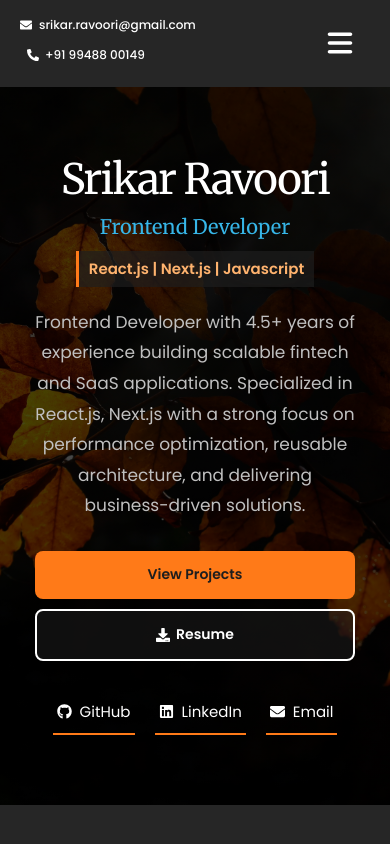
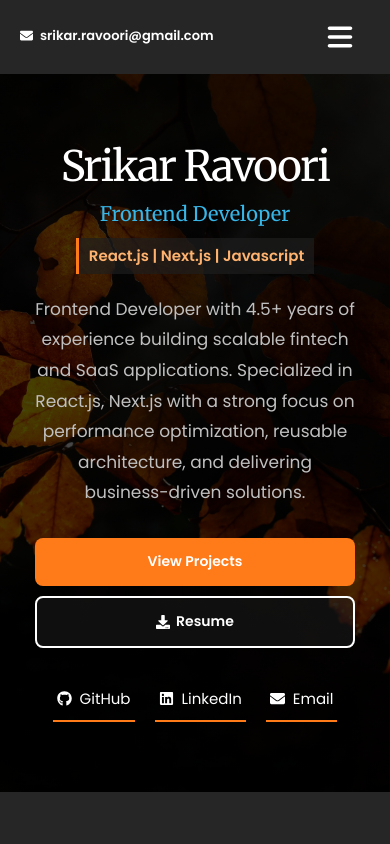
Before and after one commit to srikar1980/srikar-portfolio, a Next.js app: page / in a window 390 px wide. Shown: the top 844 px of the page. Built offline with nearby package versions, Linux system fonts and the light colour scheme.

Commit message:
Fix mobile layout and header styling
Co-authored-by: Copilot <223556219+Copilot@users.noreply.github.com>

```diff
--- a/app/globals.css
+++ b/app/globals.css
@@ -40,7 +40,7 @@ body {
   font-size: 1.5rem;
   line-height: 1.7;
 
-  overflow-x: hidden;
+  overflow-x: clip;
 }
 
 a {
--- a/components/BackToTop/BackToTop.module.css
+++ b/components/BackToTop/BackToTop.module.css
@@ -13,7 +13,7 @@
   padding: 0;
 
   background: var(--orange);
-  color: var(--dark);
+  color: var(--white);
 
   display: flex;
   align-items: center;
--- a/components/Header/Header.module.css
+++ b/components/Header/Header.module.css
@@ -14,56 +14,23 @@
 
 
 
-.logoSection {
-  display: flex;
-  align-items: center;
-  gap: 1.5rem;
+.brand {
+  font-size: 1.6rem;
+  font-weight: 600;
 }
 
-.logo {
-  font-size: 1.6rem;
-  font-weight: 500;
-}
-
-.email {
+.brand a {
   display: inline-flex;
   align-items: center;
   gap: 0.7rem;
 }
 
-.email svg {
+.brand svg {
   flex: 0 0 auto;
 }
 
-.logo span {
-  color: var(--orange);
-}
-
-.logo a:hover {
+.brand a:hover {
   color: var(--white);
-}
-
-.contact {
-  display: flex;
-  align-items: center;
-  gap: 0.6rem;
-
-  font-size: 1.3rem;
-  font-weight: 500;
-  color: var(--white);
-  text-decoration: none;
-
-  padding: 0.4rem 0.8rem;
-  border-radius: 0.6rem;
-
-  transition: all 0.3s ease;
-  background: transparent;
-  border: 1px solid transparent;
-}
-
-.contact:hover {
-  color: var(--orange);
-  border-color: var(--orange);
 }
 
 .navLinks {
@@ -121,20 +88,8 @@
 }
 
 @media (max-width: 768px) {
-  .logoSection {
-    flex-direction: column;
-    align-items: flex-start;
-    gap: 0;
-  }
-
-  .logo {
-    font-size: 1.2rem;
-    overflow-wrap: anywhere;
-  }
-
-  .contact {
-    padding: 0.6rem;
-    font-size: 1.2rem;
+  .brand {
+    font-size: 1.3rem;
   }
 
   .hamburger {
@@ -186,9 +141,3 @@
     display: none;
   }
 }
-
-@media (max-width: 380px) {
-  .contact {
-    padding: 0.4rem 0.6rem;
-  }
-}
--- a/components/Header/Header.tsx
+++ b/components/Header/Header.tsx
@@ -2,7 +2,7 @@
 
 import Link from "next/link";
 import { useCallback, useEffect, useRef, useState } from "react";
-import { FaEnvelope, FaPhoneAlt } from "react-icons/fa";
+import { FaEnvelope } from "react-icons/fa";
 import { FaBars, FaXmark } from "react-icons/fa6";
 import SectionLink from "@/components/SectionLink/SectionLink";
 import styles from "./Header.module.css";
@@ -124,26 +124,11 @@ export default function Header() {
           className={`container ${styles.navbar}`}
           aria-label="Main navigation"
         >
-          <div className={styles.logoSection}>
-            <div className={styles.logo}>
-              <Link
-                href="/"
-                className={styles.email}
-                aria-label="Go to home page"
-              >
-                <FaEnvelope aria-hidden="true" />
-                srikar.ravoori@gmail.com
-              </Link>
-            </div>
-
-            <a
-              href="tel:+919948800149"
-              className={styles.contact}
-              aria-label="Call +91 99488 00149"
-            >
-              <FaPhoneAlt aria-hidden="true" />
-              <span>+91 99488 00149</span>
-            </a>
+          <div className={styles.brand}>
+            <Link href="/" aria-label="Go to home page">
+              <FaEnvelope aria-hidden="true" />
+              <span>srikar.ravoori@gmail.com</span>
+            </Link>
           </div>
 
           <button
--- a/components/Hero/Hero.module.css
+++ b/components/Hero/Hero.module.css
@@ -85,7 +85,7 @@
 
 .btnPrimary {
   background: var(--orange);
-  color: var(--dark);
+  color: var(--white);
 }
 
 .btnPrimary:hover {
--- a/components/Projects/Projects.module.css
+++ b/components/Projects/Projects.module.css
@@ -4,15 +4,14 @@
 
 .projectsGrid {
   display: grid;
-
-  grid-template-columns:
-    repeat(auto-fit, minmax(320px, 1fr));
-
+  grid-template-columns: repeat(auto-fit, minmax(min(100%, 32rem), 1fr));
   gap: 2rem;
+  min-width: 0;
 }
 
 .projectCard {
   display: block;
+  min-width: 0;
   background: var(--gray-9);
 
   padding: 2.5rem;
@@ -102,3 +101,9 @@
 
   font-size: 1.2rem;
 }
+
+@media (max-width: 480px) {
+  .projectCard {
+    padding: 2rem;
+  }
+}
--- a/components/StickySocialBar/StickySocialBar.module.css
+++ b/components/StickySocialBar/StickySocialBar.module.css
@@ -62,7 +62,7 @@
 
 .email {
   background: var(--orange);
-  color: var(--dark);
+  color: var(--white);
 }
 
 @media (max-width: 768px) {
```
